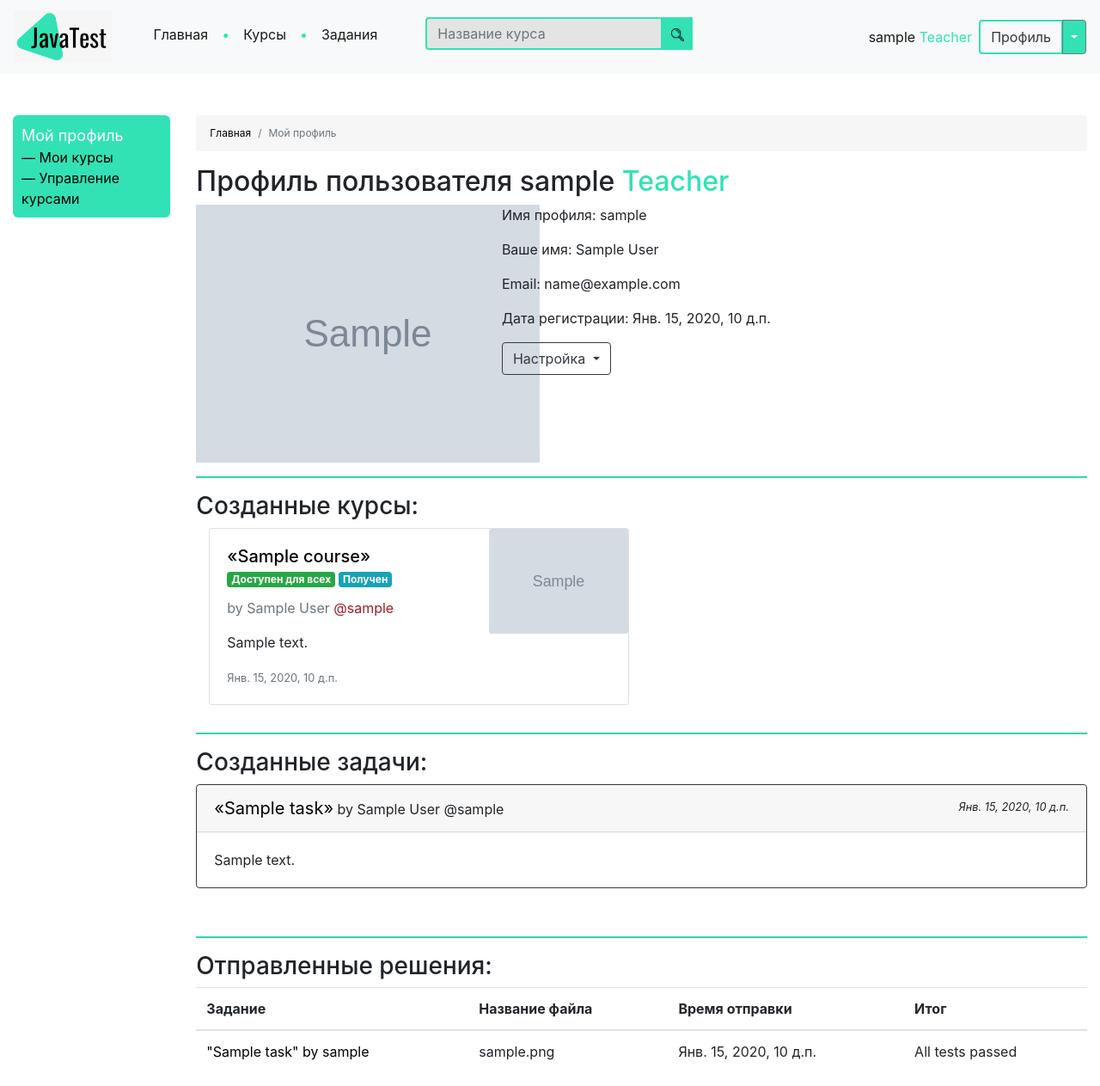
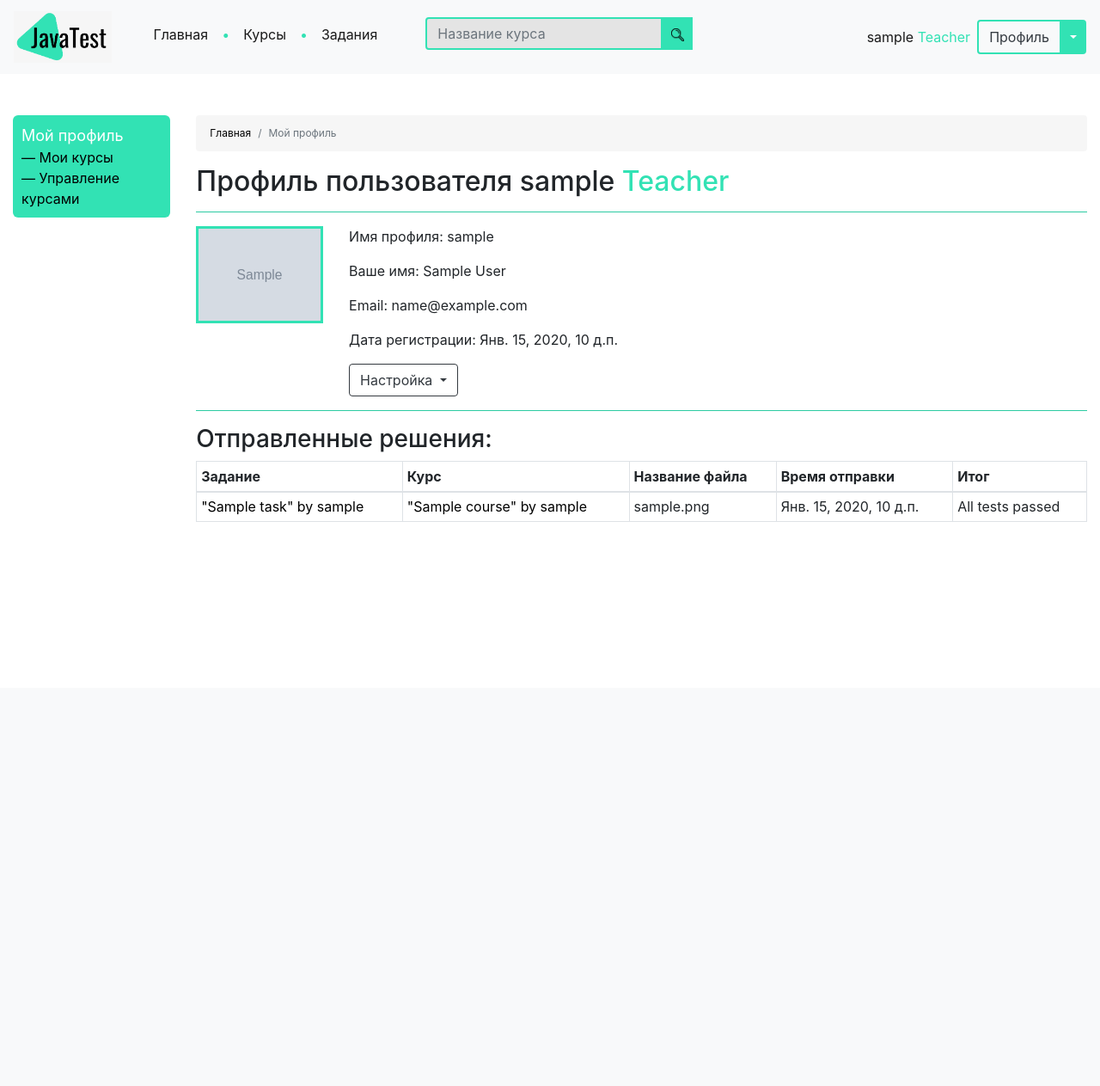
Before and after one commit to Milirik/OnlineSystem_SiteOnDjango, a Django app: page /profile/ in a window 1280 px wide. Shown: the whole page at 86% size. After the commit the page ends 607 px from the top, so only its background shows below. Run offline with Django 3.2, Linux system fonts and the light colour scheme; a user stored in the database is signed in; tables that the repository leaves empty hold one stand-in row (values such as "Sample post"); grey boxes marked "Sample" are stand-in pictures; some libraries are stand-ins or nearby versions.

Commit message:
Сделал дизайн страничек - описание задачи, профиль

```diff
--- a/OnlineSystem_SiteOnDjango/settings.py
+++ b/OnlineSystem_SiteOnDjango/settings.py
@@ -31,7 +31,7 @@ RABBIT_URL = "http://localhost:15672"
 THUMBNAIL_ALIASES = {
     'main.Student.image': {
         'default': {
-            'size': (260, 200),
+            'size': (300, 300),
             'crop': 'smart',
         },
         'mini': {
--- a/main/static/style.css
+++ b/main/static/style.css
@@ -2,17 +2,53 @@ q{
     quotes: "\00ab" "\00bb";
 }
 
-a{
+a {
+    color: black;
+    text-decoration: none;
+    transition: all 0.3s;
+}
+
+a:hover {
+    color: #32e2b4;
+    box-shadow: 0px -2px 0 #32e2b4 inset;
+    text-decoration: none;
+}
+
+li a{
     color: black;
     text-decoration: none;
     transition: all .3s;
 }
 
-a:hover{
+li a:hover{
     color: white;
     text-decoration: none;
     background-size: 100% 2px;
 }
+
+.body_a {
+    color: black;
+    text-decoration: none;
+    transition: all 0.3s;
+}
+
+.body_a:hover{
+    color: #32e2b4;
+    box-shadow: 0px -2px 0 #32e2b4 inset;
+    text-decoration: none;
+}
+
+.breadcrumb a {
+    color: black;
+    text-decoration: none;
+    transition: all 0.3s;
+}
+
+.breadcrumb a:hover{
+    color: #32e2b4;
+    text-decoration: none;
+}
+
 
 .success{
     color: green;
@@ -39,5 +75,20 @@ button{
 
 hr{
     background-color: #32e2b4;
-    height: 1px;
+
 }
+
+.breadcrumb {
+    font-size: 12px;
+    background-color: #f6f6f6;
+}
+
+.profile_photo{
+    max-width: 100%;
+    max-height: 100%;
+    border: 3px solid #32e2b4;
+}
+
+.page-link{
+    color: black;
+}
--- a/main/templates/main/profile.html
+++ b/main/templates/main/profile.html
@@ -31,13 +31,15 @@
         <span style="color: #32e2b4">Teacher</span>
     {% endif %}
     </h2>
+    <hr>
     <div class="row">
-        <div class="col-lg-4">
+        <div class="col-lg-2">
             {% if user.image %}
-                <img class="profile_photo" src="{% thumbnail user.image 'default' %}">
+{#                <img class="profile_photo" src="{% thumbnail user.image 'default' %}">#}
+                <img class="profile_photo" src="{{ user.image.url }}">
             {% endif %}
         </div>
-        <div class="col-lg-8">
+        <div class="col-lg-10">
             <p>Имя профиля: {{ user.username }}</p>
             <p>Ваше имя:
                 {% if user.first_name and user.last_name %}
@@ -45,7 +47,6 @@
                 {% else %}
                     <b style="color:red;">Не указано</b>
                 {% endif %}
-
             </p>
             <p>Email: {{ user.email }}</p>
             <p>Дата регистрации: {{ user.date_joined }}</p>
@@ -64,28 +65,29 @@
         </div>
     </div>
     <hr>
-    {% if user.teacher %}
-        <h3>Созданные курсы:</h3>
-        {% if user.teacher.teacher_boss.all  %}
-            {% include 'includes/course_cards.html' with courses=user.teacher.teacher_boss.all %}
-        {% else %}
-            <p style="color: red">Вы пока не создали ни одного курса</p>
-        {% endif %}
-        <hr>
-        <h3>Созданные задачи:</h3>
-        {% if tasks %}
-            {% include 'includes/task_crads.html' %}
-        {% else %}
-            <p style="color: red">Вы пока не создали ни одного задания</p>
-        {% endif %}
-        <hr>
-    {% endif %}
+{#    {% if user.teacher %}#}
+{#        <h3>Созданные курсы:</h3>#}
+{#        {% if user.teacher.teacher_boss.all  %}#}
+{#            {% include 'includes/course_cards.html' with courses=user.teacher.teacher_boss.all %}#}
+{#        {% else %}#}
+{#            <p style="color: red">Вы пока не создали ни одного курса</p>#}
+{#        {% endif %}#}
+{#        <hr>#}
+{#        <h3>Созданные задачи:</h3>#}
+{#        {% if tasks %}#}
+{#            {% include 'includes/task_crads.html' %}#}
+{#        {% else %}#}
+{#            <p style="color: red">Вы пока не создали ни одного задания</p>#}
+{#        {% endif %}#}
+{#        <hr>#}
+{#    {% endif %}#}
     <div>
         <h3>Отправленные решения:</h3>
-        <table class="table">
+        <table class="table table-sm table-bordered">
             <thead>
             <tr>
                 <th scope="col">Задание</th>
+                <th scope="col">Курс</th>
                 <th scope="col">Название файла</th>
                 <th scope="col">Время отправки</th>
                 <th scope="col">Итог</th>
@@ -94,7 +96,8 @@
             <tbody id="counter">
             {% for solution in page_object.object_list %}
                 <tr>
-                    <td><a href="{{ solution.task.get_absolute_url }}">{{ solution.task }}</a></td>
+                    <td><a class="body_a" href="{{ solution.task.get_absolute_url }}">{{ solution.task }}</a></td>
+                    <td><a class="body_a" href="{% url 'testing_system:detail_course_url' pk=solution.task.course.pk %}">{{ solution.task.course }}</a></td>
                     <td>{{ solution.file }}</td>
                     <td>{{ solution.dispatch_time }}</td>
                     <td>{{ solution.status }}</td>
@@ -104,14 +107,13 @@
             </tbody>
         </table>
         {% if is_paginated %}
-            <nav aria-label="Page navigation example" style="background-color: #F4F4EF">
+            <nav aria-label="Page navigation example" style="background-color: #f6f6f6">
                 <ul class="pagination">
-                    <li class="page-item {% if not prev_url %}disabled{% endif %} "><a class="page-link"
-                                                                                       href="{{ prev_url }}">Previous</a>
+                    <li class="page-item {% if not prev_url %}disabled{% endif %} ">
+                        <a class="page-link" href="{{ prev_url }}">Previous</a>
                     </li>
 
                     {% for n in page_object.paginator.page_range %}
-
                         {% if page_object.number == n %}
                             <li class="page-item disabled"><a class="page-link" href="?page={{ n }}">{{ n }}</a></li>
                         {% elif n > page_object.number|add:-2 and n < page_object.number|add:2 %}
--- a/main/views.py
+++ b/main/views.py
@@ -51,7 +51,7 @@ def profile(request):
     tasks = Task.objects.filter(teacher=request.user)
     submitted_solutions = StudentCodeModel.objects.filter(student=request.user)
 
-    paginator = Paginator(submitted_solutions, 3)
+    paginator = Paginator(submitted_solutions, 6)
     page_number = request.GET.get('page', default=1)
     page = paginator.get_page(page_number)
     is_paginated = page.has_other_pages()
--- a/templates/includes/course_cards.html
+++ b/templates/includes/course_cards.html
@@ -11,7 +11,7 @@
                         <div class="col-md-8">
                             <div class="card-body">
                                 <h5 class="card-title">
-                                    <a href="{{ course.get_absolute_url }}">
+                                    <a class="body_a" href="{{ course.get_absolute_url }}">
                                         <q>{{ course.title }}</q>
                                     </a>
                                     <span class="h6">
--- /dev/null
+++ b/templates/includes/side_bar_course_control.html
@@ -0,0 +1,5 @@
+<li class="nav-item"><a class="top_side_bar">Управление курсами</a></li>
+<li class="nav-item"><a href="{% url 'testing_system:create_course_url' %}">— Создать курс</a></li>
+<li class="nav-item"><a href="{% url 'testing_system:course_control_url' %}">— Курсы</a></li>
+<li class="nav-item"><a href="{% url 'testing_system:course_control_members_url' %}">— Участники курсов</a></li>
+<li class="nav-item"><a href="{% url 'testing_system:course_control_tasks_url' %}">— Задачи курсов</a></li>
--- a/templates/includes/task_crads.html
+++ b/templates/includes/task_crads.html
@@ -3,7 +3,7 @@
         {% for task in tasks %}
                 <div class="card border-dark mb-3" >
                     <p class="card-header">
-                        <a style="font-size:20px" href="{{ task.get_absolute_url }}"><q>{{ task.title }}</q></a>
+                        <a class="body_a"  style="font-size:20px" href="{{ task.get_absolute_url }}"><q>{{ task.title }}</q></a>
                         <span> by {{ task.teacher.first_name }}</span>
                         <span> {{ task.teacher.last_name }}</span>
                         <span> @{{ task.teacher.username }}</span>
@@ -15,26 +15,6 @@
 
                 </div>
                 <br>
-{#            <div class="col-3">#}
-{#                <div class="card text-white mb-3" style="max-width: 18rem;background-color: #32e2b4;">#}
-{#                    <div class="card-header"><a style="font-size:20px"#}
-{#                                                href="{{ task.get_absolute_url }}"><q>{{ task.title }}</q></a>#}
-{#                    </div>#}
-{#                    <div class="card-body">#}
-{#                        <p class="card-title">#}
-{#                            <span> by {{ task.teacher.first_name }}</span>#}
-{#                            <span> {{ task.teacher.last_name }}</span>#}
-{#                            <span> @{{ task.teacher.username }}</span>#}
-{#                        </p>#}
-{#                        <p>#}
-{#                            <span><small><em>{{ task.date_publish }}</em></small></span>#}
-{#                        </p>#}
-{#                        <p class="card-text">{{ task.task_text }}</p>#}
-{#                    </div>#}
-{#                </div>#}
-{#            </div>#}
-
-
         {% endfor %}
 {#    </div>#}
 {#</div>#}
--- a/templates/layout/basic.html
+++ b/templates/layout/basic.html
@@ -52,11 +52,6 @@
                 </li>
             </ul>
 
-
-
-
-
-
             <div class="navbar-nav">
                 {% if user.is_authenticated %}
                     <a class="nav-link active" href="{% url 'main:profile_url' %}">{{ user.username }}
@@ -68,7 +63,7 @@
                             <a style="border: 2px solid #32e2b4;" class="btn btn-outline-dark" href="{% url 'main:profile_url' %}" role="button">
                                 Профиль
                             </a>
-                            <button style="background-color: #32e2b4;" type="button" class="btn btn-secondary dropdown-toggle dropdown-toggle-split"
+                            <button style="background-color: #32e2b4;border: 2px solid #32e2b4;" type="button" class="btn btn-secondary dropdown-toggle dropdown-toggle-split"
                                     data-toggle="dropdown" aria-haspopup="true" aria-expanded="false">
                                 <span class="sr-only">Toggle Dropdown</span>
                             </button>
@@ -90,7 +85,7 @@
     <main role="main" class="container-fluid mt-5">
             <div class="row justify-content-between">
                 <div class="col-md-2">
-                    <div class="sidebar">
+                    <div class="sidebar sticky-top">
                         <ul class="nav flex-column">
                             {% if user.is_authenticated %}
                             {% endif %}
@@ -103,7 +98,7 @@
 
                 <div class="col-md-10">
                     <nav aria-label="breadcrumb">
-                        <ol class="breadcrumb" style="font-size: 12px; background-color: #f6f6f6">
+                        <ol class="breadcrumb">
                             {% block breadcrumb %}
                                 <li class="breadcrumb-item active" aria-current="page">
                                     <a href="{% url 'main:index_url' %}">Главная</a>
--- a/testing_system/models.py
+++ b/testing_system/models.py
@@ -107,8 +107,8 @@ class CourseStudentAccess(models.Model):
 
 class StudentCodeModel(models.Model):
     """Модель кода, который отправит ученик, как решение задания"""
-    file = models.FileField(upload_to=user_directory_path, blank=True, verbose_name='Загрузка решения')
-    code_text = models.TextField(max_length=1000, blank=True, db_index=True, verbose_name='Решение ученика ввиде кода')
+    code_text = models.TextField(max_length=1000, blank=True, db_index=True, verbose_name='Введите свое решение здесь')
+    file = models.FileField(upload_to=user_directory_path, blank=True, verbose_name='Или отправьте свое решение в виде файла')
     student = models.ForeignKey(Student, null=True, on_delete=models.CASCADE, verbose_name='Ученик')
     task = models.ForeignKey(Task, null=True, on_delete=models.CASCADE,
                              verbose_name='Задание на которое был отправлен ответ')
```
Also changed, not shown: templates/includes/numbers.html (added, +11 -0 lines), testing_system/forms.py (+7 -0 lines), testing_system/templates/testing_system/detail_course.html (+8 -4 lines), testing_system/templates/testing_system/detail_task.html (+61 -28 lines).
